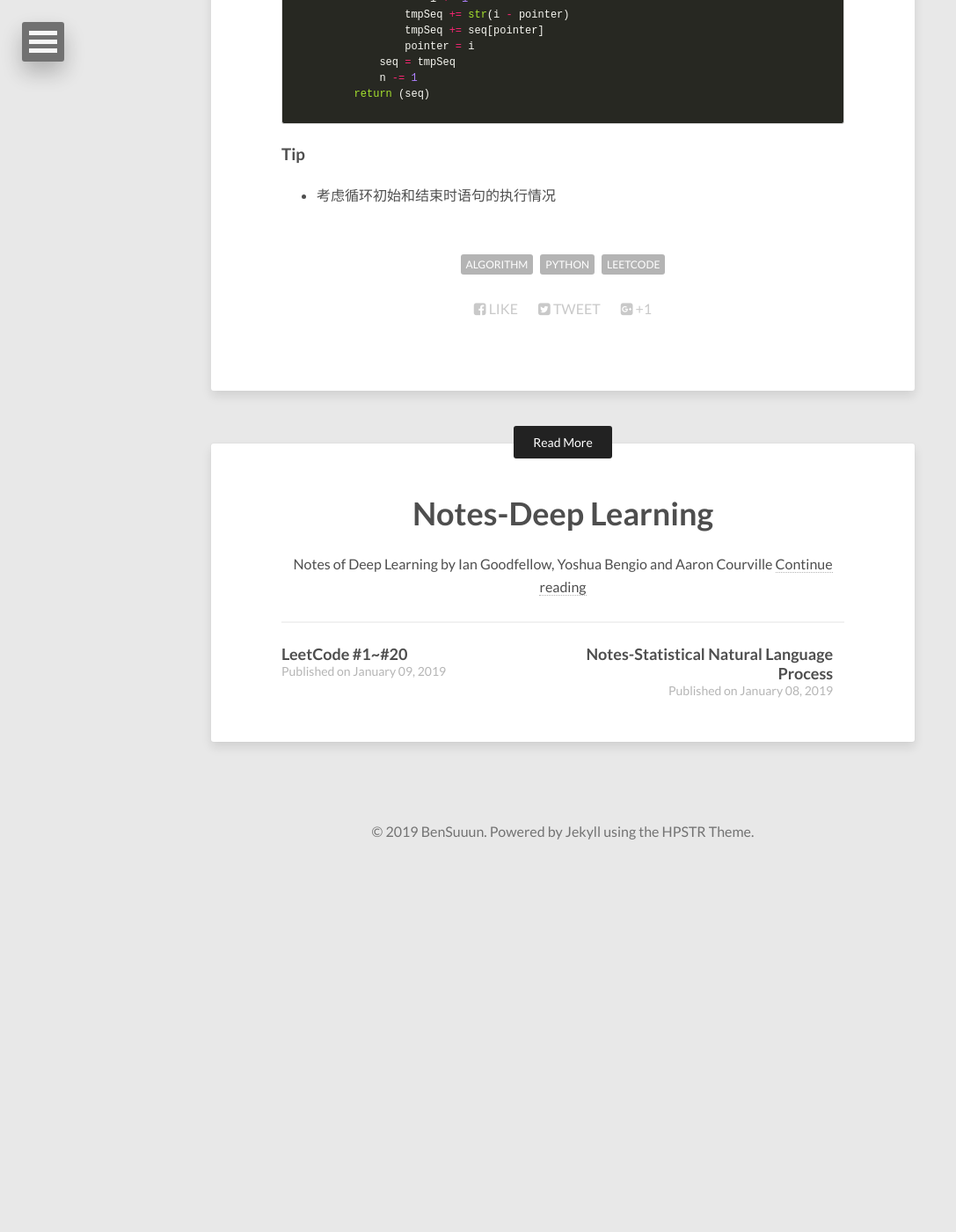
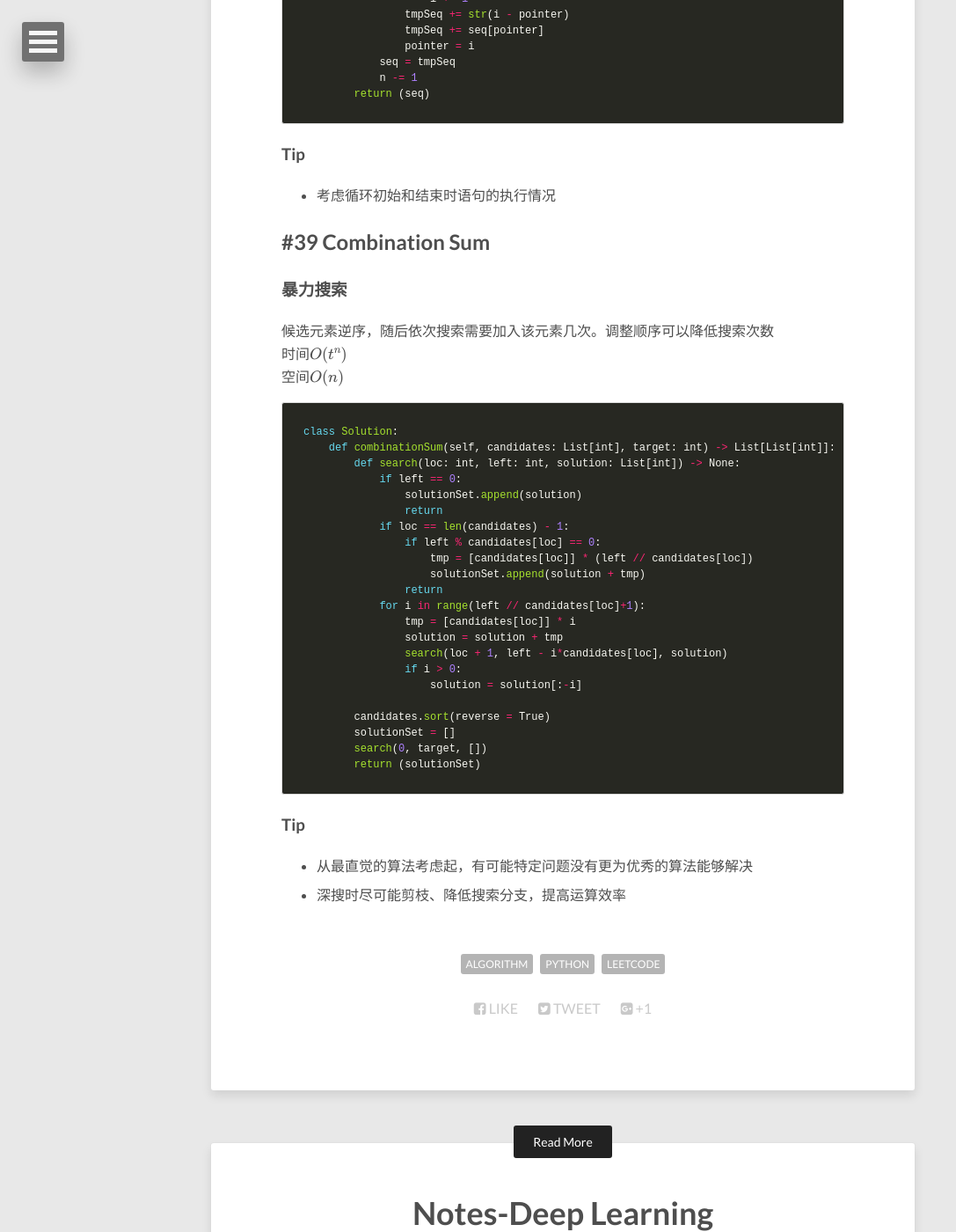
Before and after one commit to Wangbin-Sun/wangbin-sun.github.io, a Jekyll site: the page built from _posts/2019-03-09-leetcode-21-to-40.md, in a window 1280 px wide and 1400 px high, scrolled down 17116 px. Shown: the whole window at 88% size, without its empty margins (0-1087 px from the left). Built offline with Jekyll 4.4.1, drawn with Linux system fonts in a browser that asks for light colours; nearby versions of some CDN libraries; formulas are drawn with MathJax 3; before the commit the page ends 18102 px from its top, so only the background shows below that.

Commit message:
Update Leetcode to #39

````diff
--- a/_posts/2019-03-09-leetcode-21-to-40.md
+++ b/_posts/2019-03-09-leetcode-21-to-40.md
@@ -743,3 +743,38 @@ class Solution:
 
 ### Tip
 * 考虑循环初始和结束时语句的执行情况
+
+## #39 Combination Sum
+
+### 暴力搜索
+候选元素逆序，随后依次搜索需要加入该元素几次。调整顺序可以降低搜索次数
+时间$O(t^n)$
+空间$O(n)$
+```python
+class Solution:
+    def combinationSum(self, candidates: List[int], target: int) -> List[List[int]]:
+        def search(loc: int, left: int, solution: List[int]) -> None:
+            if left == 0:
+                solutionSet.append(solution)
+                return
+            if loc == len(candidates) - 1:
+                if left % candidates[loc] == 0:
+                    tmp = [candidates[loc]] * (left // candidates[loc])
+                    solutionSet.append(solution + tmp)
+                return
+            for i in range(left // candidates[loc]+1):
+                tmp = [candidates[loc]] * i
+                solution = solution + tmp
+                search(loc + 1, left - i*candidates[loc], solution)
+                if i > 0:
+                    solution = solution[:-i]
+
+        candidates.sort(reverse = True)
+        solutionSet = []
+        search(0, target, [])
+        return (solutionSet)
+```
+
+### Tip
+* 从最直觉的算法考虑起，有可能特定问题没有更为优秀的算法能够解决
+* 深搜时尽可能剪枝、降低搜索分支，提高运算效率
````
